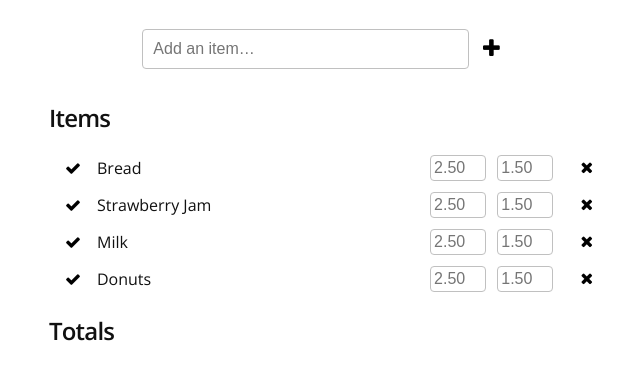
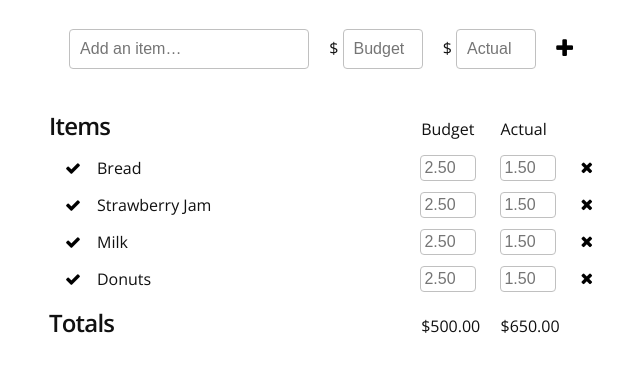
Before and after one commit to bpinali/shopping-list-app, a plain HTML site: page index.html in a window 1280 px wide. Shown: the part 92-472 px from the top of the page, without its empty margins (319-959 px from the left). Drawn offline with nearby package versions, Linux system fonts and the light colour scheme.

Commit message:
Spacing changes in CSS, basic JS outline

```diff
--- a/css/style.css
+++ b/css/style.css
@@ -31,8 +31,9 @@
     header,
     .input-item,
     .list,
-    .totals {
-        widtH: 34rem;
+    .totals,
+    .table-wrapper {
+        width: 34rem;
         margin: 0 auto;
     }
 
@@ -59,18 +60,45 @@
     (all the styles inside the < sections > or < aside > tags)
 */
 
-    input.new-item {
-        padding: 10px;
-        width: 60%;
+    .table-wrapper {
+        display: block;
+        margin: 0;
+        padding: 0;
     }
 
-    .add-item {
-        margin-left: 10px;
+    .table-wrapper .column {
+        width: 4.2rem;
+        display: inline-block;
+    }
+
+    .table-wrapper .first {
+        width: 23rem;
+    }
+
+    .table-wrapper .second {
+        margin-right: .5rem;
+    }
+
+    input.new-item-input {
+        width: 15rem;
+    }
+
+    .new-item-input,
+    .budget-price-input,
+    .actual-price-input {
+        padding: 10px;
+        display: inline-block;
+        margin-right: 1rem;
+    }
+
+    .budget-price-input,
+    .actual-price-input {
+        width: 5rem;
     }
 
     h2 {
-        margin-top: 1rem;
-        margin-bottom: 1rem;
+        margin-top: 0.5rem;
+        margin-bottom: 0.5rem;
         font-size: 1.5rem;
         font-weight: 600;
         letter-spacing: -0.05rem;
@@ -108,7 +136,7 @@
     .budget-price,
     .actual-price {
         width: 3.5rem;
-        margin-right: .7rem;
+        margin-right: 1.5rem;
         margin-top: .3rem;
     }
 
@@ -116,10 +144,6 @@
     .delete,
     .add-item {
         background-color: #fff;
-    }
-
-    .delete {
-        margin-left: 1rem;
     }
 
     .checkbox,
--- a/index.html
+++ b/index.html
@@ -14,11 +14,18 @@
         <h1>Shopping List</h1>
     </header>
     <section class="input-item">
-        <input class="new-item" type="text" maxlength="22" id="newItem" placeholder="Add an item…">
+        <input class="new-item-input" type="text" maxlength="22" id="newItem" placeholder="Add an item…"> $
+        <input class="budget-price-input" type="text" maxlength="6" id="budgetPrice" placeholder="Budget"> $
+        <input class="actual-price-input" type="text" maxlength="6" id="actualPrice" placeholder="Actual">
         <button class="add-item"><i class="fa fa-plus fa-lg"></i></button>
     </section>
     <section class="list">
-        <h2>Items</h2>
+        <div class="table-wrapper">
+            <div class="column first">
+                <h2>Items</h2></div>
+            <div class="column second">Budget</div>
+            <div class="column third">Actual</div>
+        </div>
 
 
         <ul class="list-items">
@@ -49,7 +56,12 @@
         </ul>
     </section>
     <section class="totals">
-        <h2>Totals</h2>
+        <div class="table-wrapper">
+            <div class="column first">
+                <h2>Totals</h2></div>
+            <div class="column second">$500.00</div>
+            <div class="column third">$650.00</div>
+        </div>
     </section>
     <footer></footer>
     <script src="scripts/jquery-2.1.4.min.js"></script>
--- a/scripts/script.js
+++ b/scripts/script.js
@@ -0,0 +1,30 @@
+/* Function to add items */
+function addItem() {}
+
+
+/* Function to check items in the list */
+function checkItem() {}
+
+
+/* Function to remove items from the list */
+function removeItem() {}
+
+
+/* Function to calculate total for budgeted and actual columns */
+function calculateTotal() {}
+
+
+/* Function to clear the list of all items */
+function clearList() {}
+
+$(document).ready(function () {
+    /* on click on the ".add-item" button activate function called addItem()  */
+
+    /* on click on the ".checkbox" button activate function called checkItem()  */
+
+    /* on click on the ".delete" button activate function called removeItem()  */
+
+    /* on click on the "" button activate function called clearList()  */
+
+    /* upon entry or modification of price input value activate function called calculateTotal()  */
+});
```
